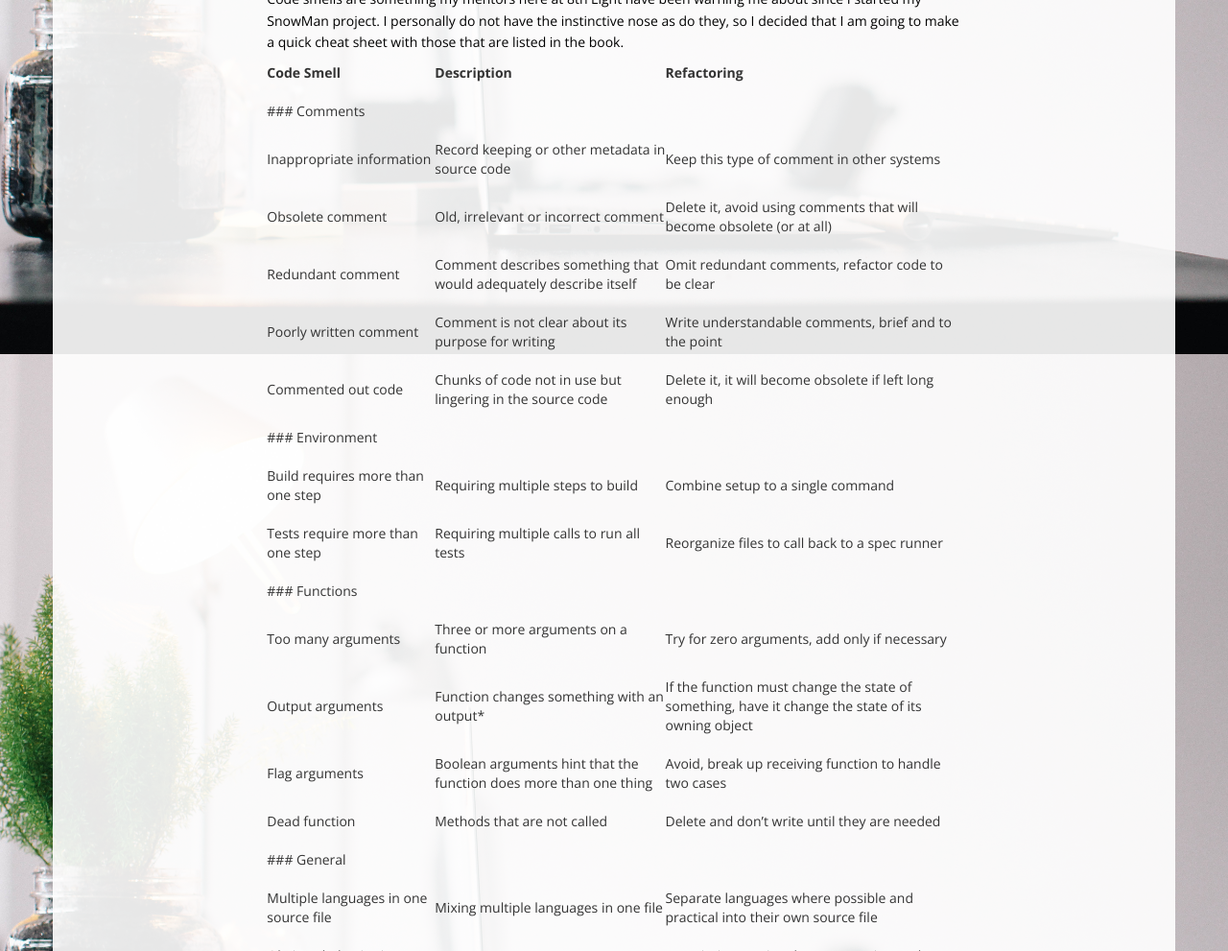
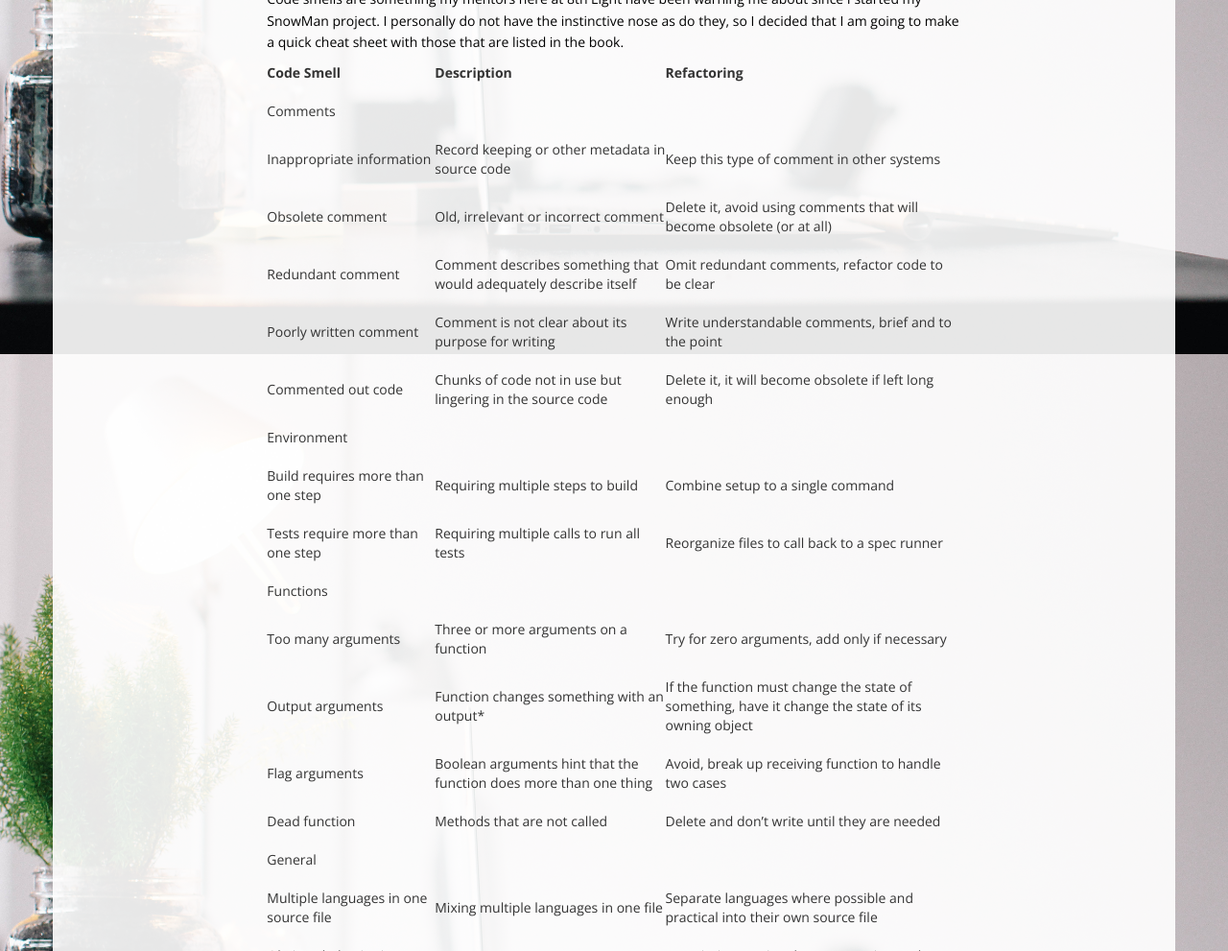
Before and after one commit to voilawalla/voilawalla.github.io, a Jekyll site: the page built from _posts/2016-03-29-clean-code-chapter-17-smells-and-heuristics.md, in a window 1280 px wide. Shown: the part 531-1522 px from the top of the page at 96% size. Built offline with Jekyll 4.4.1, drawn with Linux system fonts in a browser that asks for light colours; nearby versions of some CDN libraries; some web fonts are replaced; library files that are not in the unit come from our copies.

Commit message:
fourth attempt to reformat table

```diff
--- a/_posts/2016-03-29-clean-code-chapter-17-smells-and-heuristics.md
+++ b/_posts/2016-03-29-clean-code-chapter-17-smells-and-heuristics.md
@@ -9,7 +9,7 @@ Code smells are something my mentors here at 8th Light have been warning me abou
 Code Smell | Description | Refactoring
 --- | --- | ---
  | |
-### Comments | |
+Comments | |
  | |
 Inappropriate information | Record keeping or other metadata in source code | Keep this type of comment in other systems
  | |
@@ -21,13 +21,13 @@ Poorly written comment | Comment is not clear about its purpose for writing | Wr
  | |
 Commented out code | Chunks of code not in use but lingering in the source code | Delete it, it will become obsolete if left long enough
  | |
-### Environment | |
+Environment | |
  | |
 Build requires more than one step | Requiring multiple steps to build | Combine setup to a single command
  | |
 Tests require more than one step | Requiring multiple calls to run all tests | Reorganize files to call back to a spec runner
  | |
-### Functions | |
+Functions | |
  | |
 Too many arguments | Three or more arguments on a function | Try for zero arguments, add only if necessary
  | |
@@ -37,7 +37,7 @@ Flag arguments | Boolean arguments hint that the function does more than one thi
  | |
 Dead function | Methods that are not called | Delete and don't write until they are needed
  | |
-### General | |
+General | |
  | |
 Multiple languages in one source file | Mixing multiple languages in one file | Separate languages where possible and practical into their own source file
  | |
```
